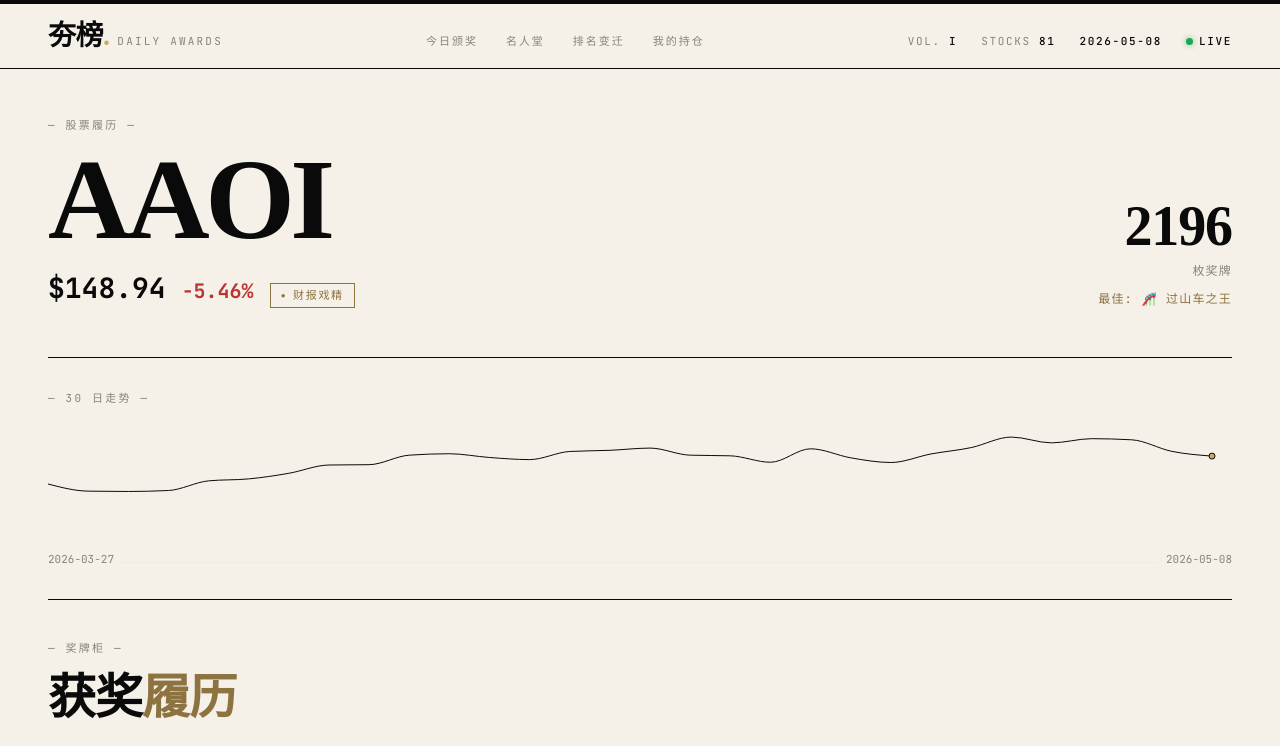
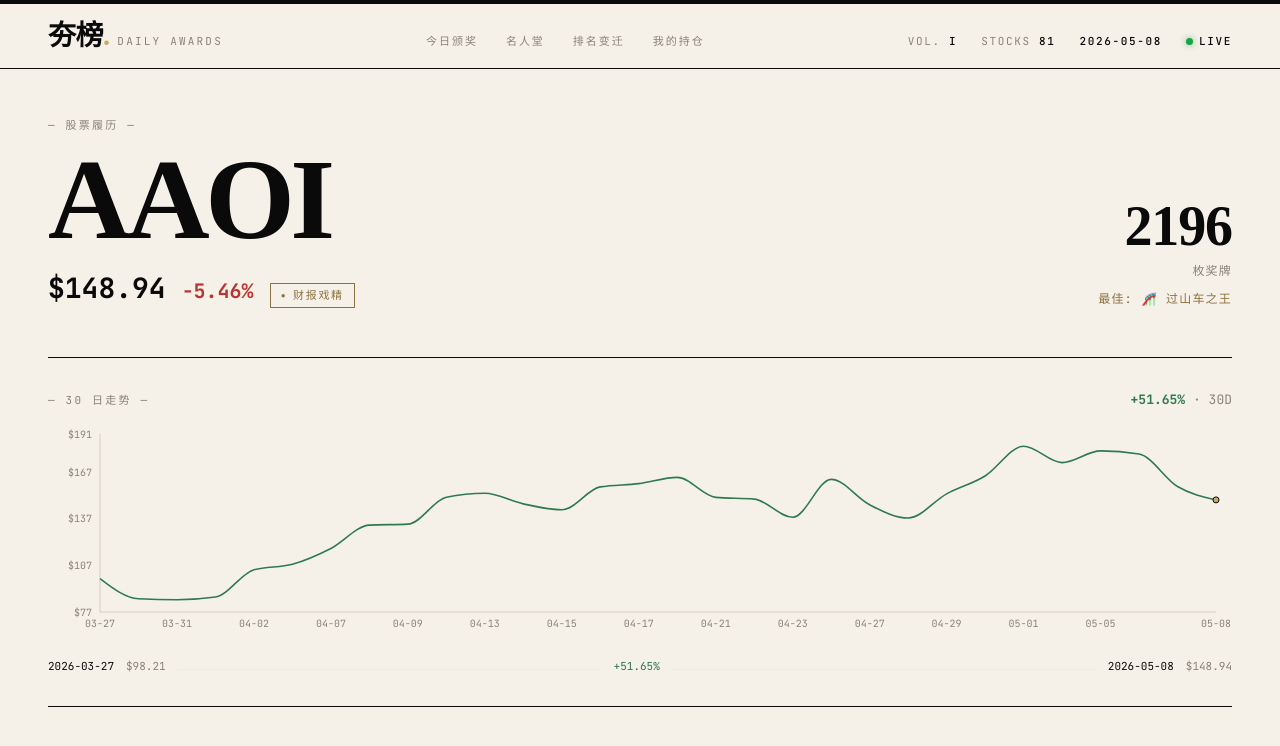
Before and after one commit to fishrz/tickertier, a React (Vite) app in the folder web/: page /stock/AAOI in a window 1280 px wide. Shown: the top 746 px of the page. Built offline with nearby package versions, Linux system fonts and the light colour scheme.

Commit message:
feat(stock-detail): upgrade 30-day sparkline to full chart (Y axis + endpoints + hover delta)

```diff
--- a/web/src/pages/StockDetail.tsx
+++ b/web/src/pages/StockDetail.tsx
@@ -1,7 +1,7 @@
 import { Fragment } from 'react'
 import { useParams, Link } from 'react-router-dom'
 import { useQuery } from '@tanstack/react-query'
-import { LineChart, Line, ResponsiveContainer, Tooltip } from 'recharts'
+import { LineChart, Line, ResponsiveContainer, Tooltip, YAxis, XAxis } from 'recharts'
 import { getStock, getStockRelated } from '@/lib/api'
 import { formatPercent } from '@/lib/format'
 import { PersonaPill } from '@/components/PersonaPill'
@@ -97,38 +97,89 @@ export default function StockDetail() {
         </div>
       </section>
 
-      {/* ── 30d sparkline ── */}
-      {d.recent_30d && d.recent_30d.length > 1 && (
+      {/* ── 30d trend chart ── */}
+      {d.recent_30d && d.recent_30d.length > 1 && (() => {
+        const series = d.recent_30d.filter((r) => r.close != null) as Array<{ date: string; close: number; tier?: string }>
+        if (series.length < 2) return null
+        const startPx = series[0].close
+        const endPx = series[series.length - 1].close
+        const totalPct = (endPx - startPx) / startPx
+        const closes = series.map((s) => s.close)
+        const minC = Math.min(...closes)
+        const maxC = Math.max(...closes)
+        const pad = (maxC - minC) * 0.08 || maxC * 0.02
+        const trendCls = totalPct > 0 ? 'text-pos' : totalPct < 0 ? 'text-neg' : 'text-ink'
+        const trendStroke = totalPct >= 0 ? 'var(--pos, #1a7a3a)' : 'var(--neg)'
+        return (
           <section className="py-8 border-b border-ink">
-          <div className="kicker mb-4">— 30 日走势 —</div>
-          <div className="h-[120px]">
+            <div className="flex items-baseline justify-between mb-4 flex-wrap gap-2">
+              <div className="kicker">— 30 日走势 —</div>
+              <div className={`font-mono text-[13px] tabular-nums font-bold ${trendCls}`}>
+                {formatPercent(totalPct)} <span className="text-mute font-normal">· 30D</span>
+              </div>
+            </div>
+            <div className="h-[220px] w-full">
               <ResponsiveContainer width="100%" height="100%">
-              <LineChart data={d.recent_30d} margin={{ top: 5, right: 20, bottom: 5, left: 0 }}>
+                <LineChart data={series} margin={{ top: 8, right: 16, bottom: 4, left: 8 }}>
+                  <YAxis
+                    domain={[minC - pad, maxC + pad]}
+                    tick={{ fontSize: 10, fontFamily: 'var(--mono)', fill: 'var(--mute)' }}
+                    tickFormatter={(v) => `$${Number(v).toFixed(0)}`}
+                    width={44}
+                    axisLine={{ stroke: 'var(--mute)', strokeOpacity: 0.3 }}
+                    tickLine={false}
+                  />
+                  <XAxis
+                    dataKey="date"
+                    tick={{ fontSize: 10, fontFamily: 'var(--mono)', fill: 'var(--mute)' }}
+                    tickFormatter={(v: string) => v?.slice(5) ?? ''}
+                    interval="preserveStartEnd"
+                    minTickGap={40}
+                    axisLine={{ stroke: 'var(--mute)', strokeOpacity: 0.3 }}
+                    tickLine={false}
+                  />
                   <Line
                     type="monotone"
                     dataKey="close"
-                  stroke="var(--ink)"
-                  strokeWidth={1}
+                    stroke={trendStroke}
+                    strokeWidth={1.6}
                     dot={sparklineDot(d.recent_30d)}
-                  activeDot={false}
+                    activeDot={{ r: 4, fill: 'var(--gold)', stroke: 'var(--ink)', strokeWidth: 1 }}
                   />
                   <Tooltip
-                  contentStyle={{ background: 'var(--paper)', border: '1px solid var(--ink)', fontSize: '12px', fontFamily: 'var(--mono)' }}
-                  labelFormatter={(v) => `${v}`}
-                  // eslint-disable-next-line @typescript-eslint/no-explicit-any
-                  formatter={(value: any) => value != null ? [`$${Number(value).toFixed(2)}`, '收盘'] : ['—', '收盘']}
+                    contentStyle={{
+                      background: 'var(--paper)',
+                      border: '1px solid var(--ink)',
+                      fontSize: '11px',
+                      fontFamily: 'var(--mono)',
+                      padding: '6px 10px',
+                    }}
+                    cursor={{ stroke: 'var(--ink)', strokeOpacity: 0.25, strokeDasharray: '3 3' }}
+                    labelFormatter={(label) => String(label)}
+                    formatter={(value: unknown) => {
+                      if (value == null) return ['—', '收盘']
+                      const px = Number(value)
+                      const pct = (px - startPx) / startPx
+                      const sign = pct > 0 ? '+' : ''
+                      return [`$${px.toFixed(2)}  (${sign}${(pct * 100).toFixed(1)}% vs 起点)`, '收盘']
+                    }}
                   />
                 </LineChart>
               </ResponsiveContainer>
             </div>
-          {/* Date range footer */}
-          <div className="flex items-baseline gap-2 mt-2 font-mono text-[11px] text-mute">
-            <span>{d.recent_30d[0].date}</span>
+            {/* Endpoints footer */}
+            <div className="flex items-baseline gap-3 mt-3 font-mono text-[11px] text-mute tabular-nums">
+              <span className="text-ink">{series[0].date}</span>
+              <span className="text-ink/70">${startPx.toFixed(2)}</span>
               <span className="flex-1 border-b border-dotted border-mute/40" />
-            <span>{d.recent_30d[d.recent_30d.length - 1].date}</span>
+              <span className={trendCls}>{formatPercent(totalPct)}</span>
+              <span className="flex-1 border-b border-dotted border-mute/40" />
+              <span className="text-ink">{series[series.length - 1].date}</span>
+              <span className="text-ink/70">${endPx.toFixed(2)}</span>
             </div>
           </section>
-      )}
+        )
+      })()}
 
       {/* ── Medal Cabinet ── */}
       {d.medal_history.length > 0 && (
```
Lines whose indentation alone changed are shown as unchanged.
